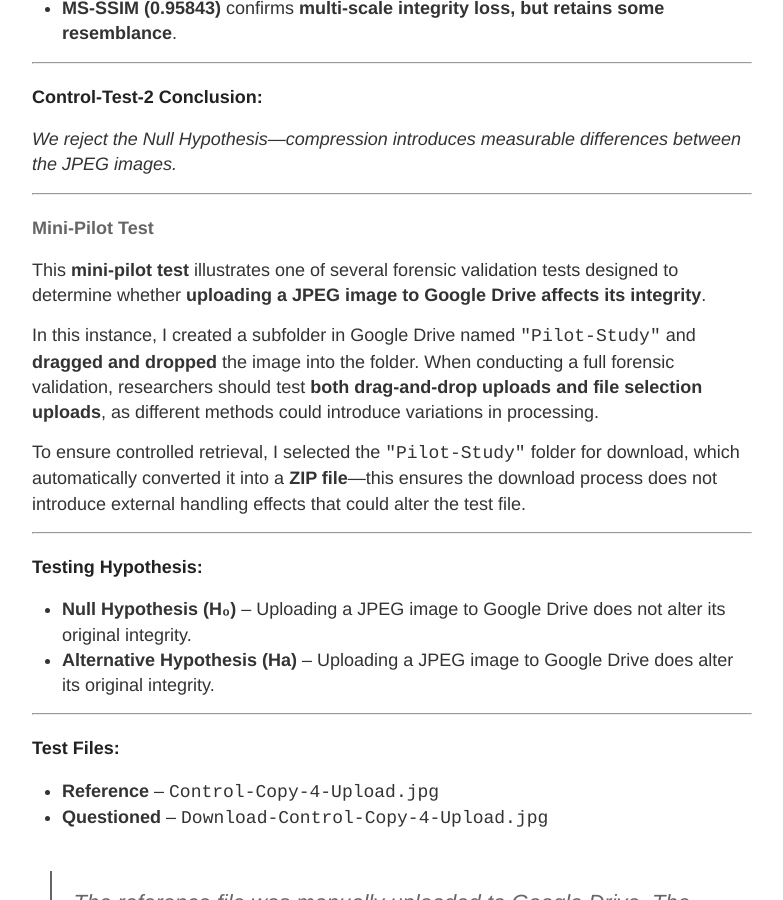
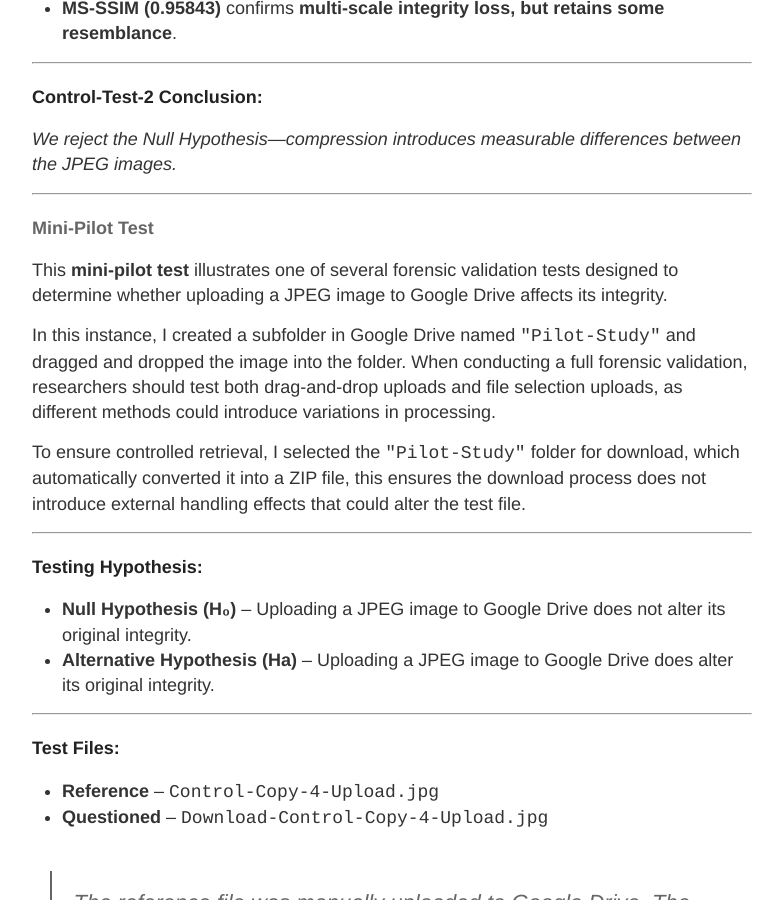
Before and after one commit to ronin4n6labs/Ronin4n6Labs.github.io, a Jekyll site: the page built from _posts/2025-04-28-Idea-to-Experiment-Post.md, in a window 1280 px wide and 900 px high, scrolled down 12245 px. Shown: the whole window, without its empty margins (248-1031 px from the left). Built offline with Jekyll 4.4.1, drawn with Linux system fonts in a browser that asks for light colours; some of the changed text lies outside the part shown.

Commit message:
Updated Version

```diff
--- a/_posts/2025-04-28-Idea-to-Experiment-Post.md
+++ b/_posts/2025-04-28-Idea-to-Experiment-Post.md
@@ -14,7 +14,7 @@ In forensic research, ensuring the integrity of digital evidence is paramount. W
 
 In forensic science, investigations typically begin along one of two paths:
 
-- A **practitioner** encounters an anomaly—such as an unexpected digital artifact or file alteration—and must determine its cause for courtroom testimony.
+- A **practitioner** encounters an anomaly, such as an unexpected digital artifact or file alteration, and must determine its cause for courtroom testimony.
 - A **researcher** identifies a gap in knowledge and designs a structured study to advance forensic science literature.
 
 Both paths require a **methodical, evidence-driven approach**, whether the goal is courtroom defense or peer-reviewed publication.
@@ -47,7 +47,7 @@ A strong **research question (RQ)** sets the foundation for any forensic study.
 - **Investigable**
   - There must be a clear, systematic method to gather and analyze evidence.
 
-With a specific and forensically relevant RQ, we next ensure we can **test** it—requiring appropriate forensic measurement tools.
+With a specific and forensically relevant RQ, we next ensure we can test it, requiring appropriate forensic measurement tools.
 
 ---
 
@@ -280,8 +280,8 @@ By refining techniques early, forensic researchers ensure **credible, replicable
 
 Forensic validation requires ensuring that **measurement instruments correctly detect expected image changes** while avoiding false detections of intact images. Before proceeding, we will conduct **two control tests**:
 
-1. **Control-Test-1: Validate measurement instruments by testing identical images**—ensuring forensic tools **correctly classify matching images as identical**.
-2. **Control-Test-2: Evaluate forensic detection of compression artifacts**—confirming that measurement instruments **accurately flag compression-induced alterations** in digital images.
+1. **Control-Test-1: Validate measurement instruments by testing identical images**, ensuring forensic tools correctly classify matching images as identical.
+2. **Control-Test-2: Evaluate forensic detection of compression artifacts**, confirming that measurement instruments accurately flag compression-induced alterations in digital images.
 
 ---
 
@@ -398,11 +398,11 @@ Used **Hasher v2.0** to conduct a file hash analysis:
 
 #### **Mini-Pilot Test**
 
-This **mini-pilot test** illustrates one of several forensic validation tests designed to determine whether **uploading a JPEG image to Google Drive affects its integrity**.
+This **mini-pilot test** illustrates one of several forensic validation tests designed to determine whether uploading a JPEG image to Google Drive affects its integrity.
 
-In this instance, I created a subfolder in Google Drive named `"Pilot-Study"` and **dragged and dropped** the image into the folder. When conducting a full forensic validation, researchers should test **both drag-and-drop uploads and file selection uploads**, as different methods could introduce variations in processing.
+In this instance, I created a subfolder in Google Drive named `"Pilot-Study"` and dragged and dropped the image into the folder. When conducting a full forensic validation, researchers should test both drag-and-drop uploads and file selection uploads, as different methods could introduce variations in processing.
 
-To ensure controlled retrieval, I selected the `"Pilot-Study"` folder for download, which automatically converted it into a **ZIP file**—this ensures the download process does not introduce external handling effects that could alter the test file.
+To ensure controlled retrieval, I selected the `"Pilot-Study"` folder for download, which automatically converted it into a ZIP file, this ensures the download process does not introduce external handling effects that could alter the test file.
 
 ---
 
```
Also changed, not shown: other parts of _posts/2025-04-28-Idea-to-Experiment-Post.md (+3 -3 lines).
